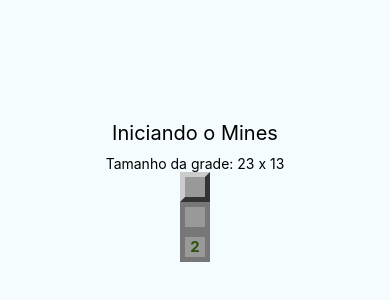
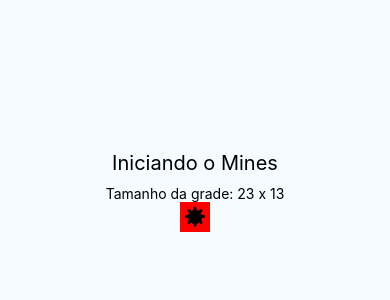
Before and after one commit to CharlesBrun/minefield-game, a React Native app: screen / in a window 390 px wide. Shown: the part 236-536 px from the top of the page. Built offline with nearby package versions, Linux system fonts and the light colour scheme.

Commit message:
feat mine

```diff
--- a/App.tsx
+++ b/App.tsx
@@ -16,9 +16,7 @@
       <Text>
         Tamanho da grade: {params.getRowsAmount()} x {params.getColumnsAmount()}
       </Text>
-      <Field mined={false} opened={false} nearMines={0}/>
-      <Field mined={false} opened={true} nearMines={0}/>
-      <Field mined={false} opened={true} nearMines={2}/>
+      <Field mined={true} opened={true} nearMines={0} exploded={true}/>
     </View>
   );
 }
--- a/src/components/Field.tsx
+++ b/src/components/Field.tsx
@@ -1,17 +1,20 @@
 import React from 'react'
 import { StyleSheet, Text, View } from 'react-native'
 import params from '../params'
+import Mine from './Mine'
 
 type props = {
-  mined:boolean,
-  opened:boolean,
-  nearMines:number
+  mined: boolean,
+  opened: boolean,
+  nearMines: number,
+  exploded: boolean,
 }
 
-const Field:React.FC<props> = ({mined, opened, nearMines}) => {
+const Field:React.FC<props> = ({mined, opened, nearMines, exploded}) => {
 
     const styleFields:any = [styles.field]
     if(opened) styleFields.push(styles.opened)
+    if(exploded) styleFields.push(styles.exploded)
     if(styleFields.length === 1) styleFields.push(styles.regular)
 
 let color
@@ -29,6 +32,7 @@
           {nearMines}
         </Text> : false
       }
+      { mined && opened ? <Mine/> : false }
     </View>
   )
 }
@@ -57,5 +61,9 @@
     label: {
       fontWeight: 'bold',
       fontSize: params.fontSize,
+    },
+    exploded: {
+      backgroundColor: 'red',
+      borderColor: 'red',
     }
 })
--- /dev/null
+++ b/src/components/Mine.tsx
@@ -0,0 +1,38 @@
+import React from 'react'
+import { StyleSheet, Text, View } from 'react-native'
+
+const Mine:React.FC = () => {
+  return (
+    <View style={styles.container}>
+      <View style={styles.coreMine} />
+      <View style={styles.line} />
+      <View style={[styles.line, { transform: [{rotate:'45deg'}] }]} />
+      <View style={[styles.line, { transform: [{rotate:'90deg'}] }]} />
+      <View style={[styles.line, { transform: [{rotate:'135deg'}] }]} />
+    </View>
+  )
+}
+
+export default Mine
+
+const styles = StyleSheet.create({
+  container: {
+    alignItems: 'center',
+    justifyContent: 'center',
+  },
+  coreMine: {
+    height: 14,
+    width: 14,
+    borderRadius: 10,
+    backgroundColor: 'black',
+    alignItems: 'center',
+    justifyContent: 'center',
+  },
+  line: {
+    position: 'absolute',
+    height: 3,
+    width: 20,
+    borderRadius: 3,
+    backgroundColor: 'black',
+  }
+})
```
